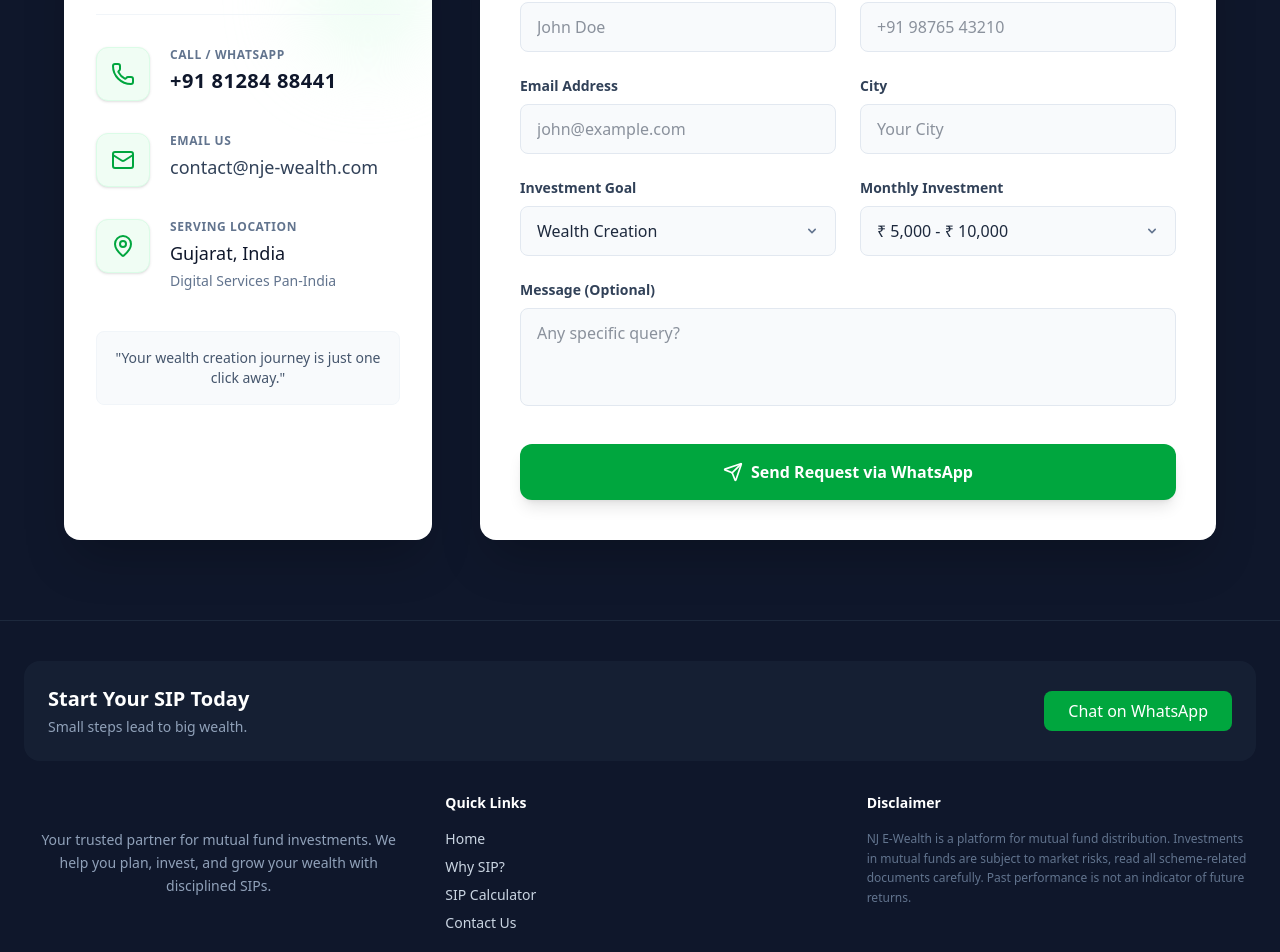
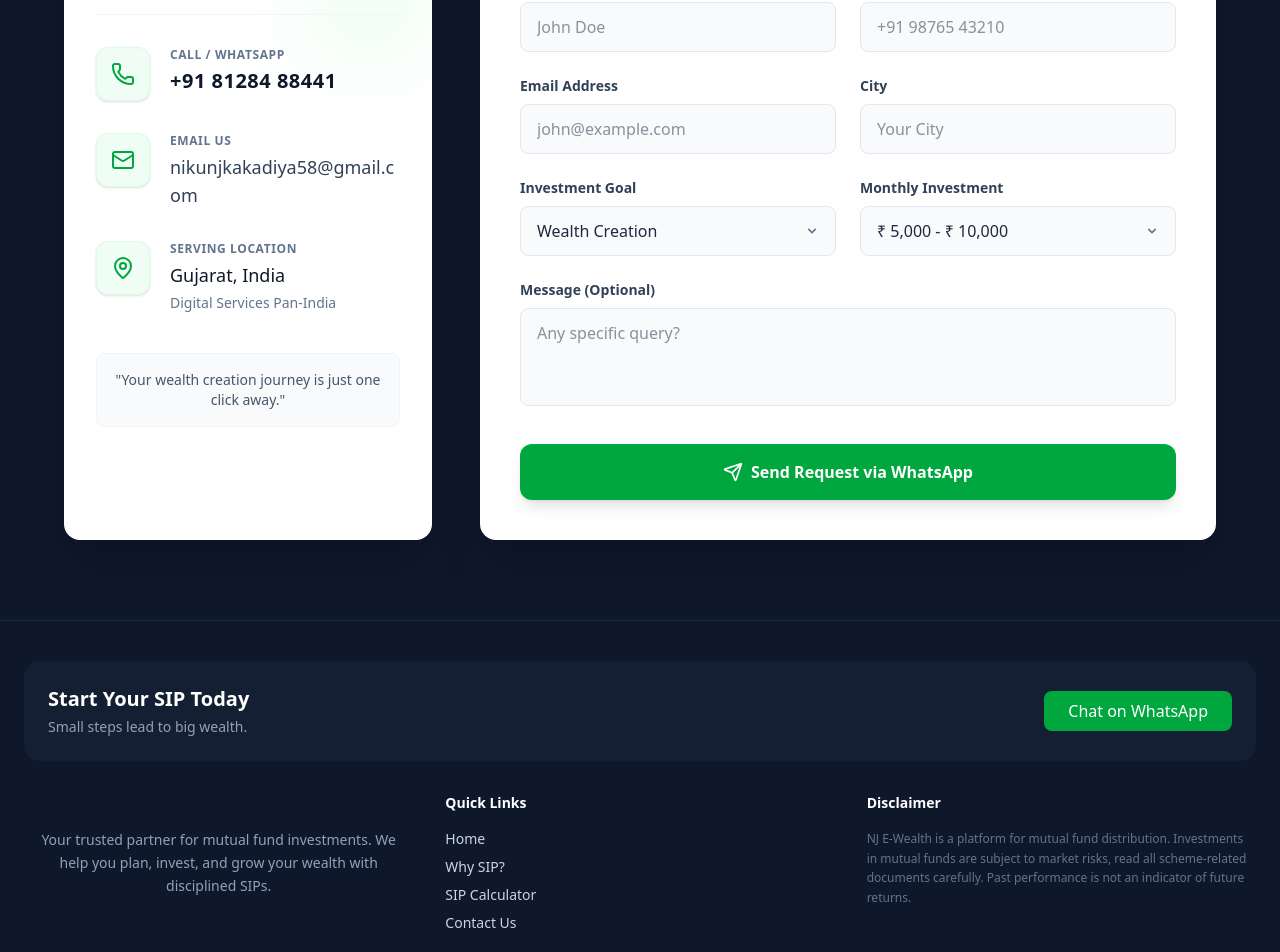
Before and after one commit to parmarkalpesh/SIP-Agent, a React (Vite) app: page / in a window 1280 px wide. Shown: the part 6583-7535 px from the top of the page. Built offline with nearby package versions, Linux system fonts and the light colour scheme.

Commit message:
change email

```diff
--- a/src/sections/Contact.jsx
+++ b/src/sections/Contact.jsx
@@ -74,7 +74,7 @@ export default function Contact() {
                                     </div>
                                     <div>
                                         <div className="text-xs font-bold text-slate-500 uppercase tracking-wider mb-1">Email Us</div>
-                                        <a href="mailto:contact@nje-wealth.com" className="text-lg font-medium hover:text-green-600 transition text-slate-700 break-all">contact@nje-wealth.com</a>
+                                        <a href="mailto:contact@nje-wealth.com" className="text-lg font-medium hover:text-green-600 transition text-slate-700 break-all">nikunjkakadiya58@gmail.com</a>
                                     </div>
                                 </div>
 
```
